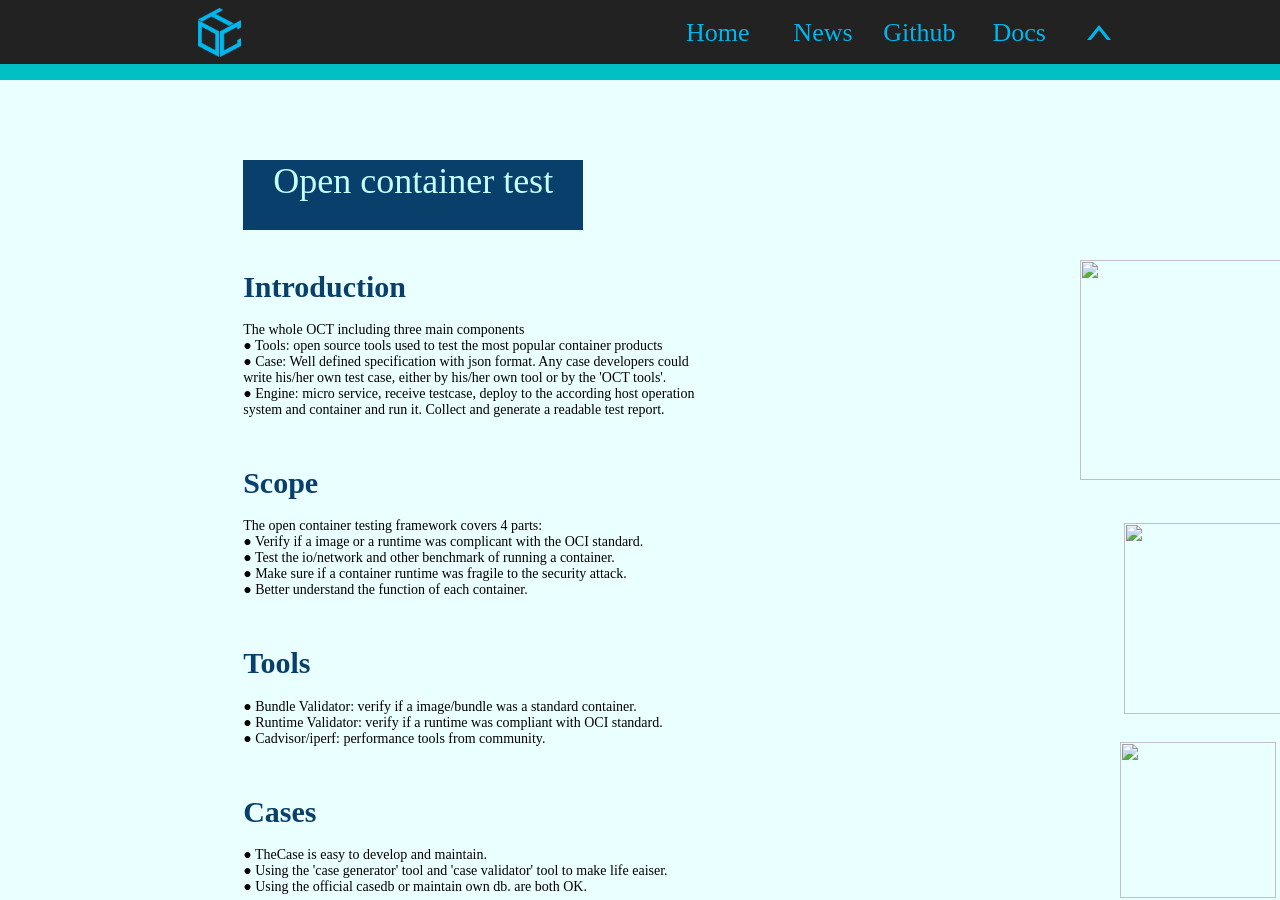
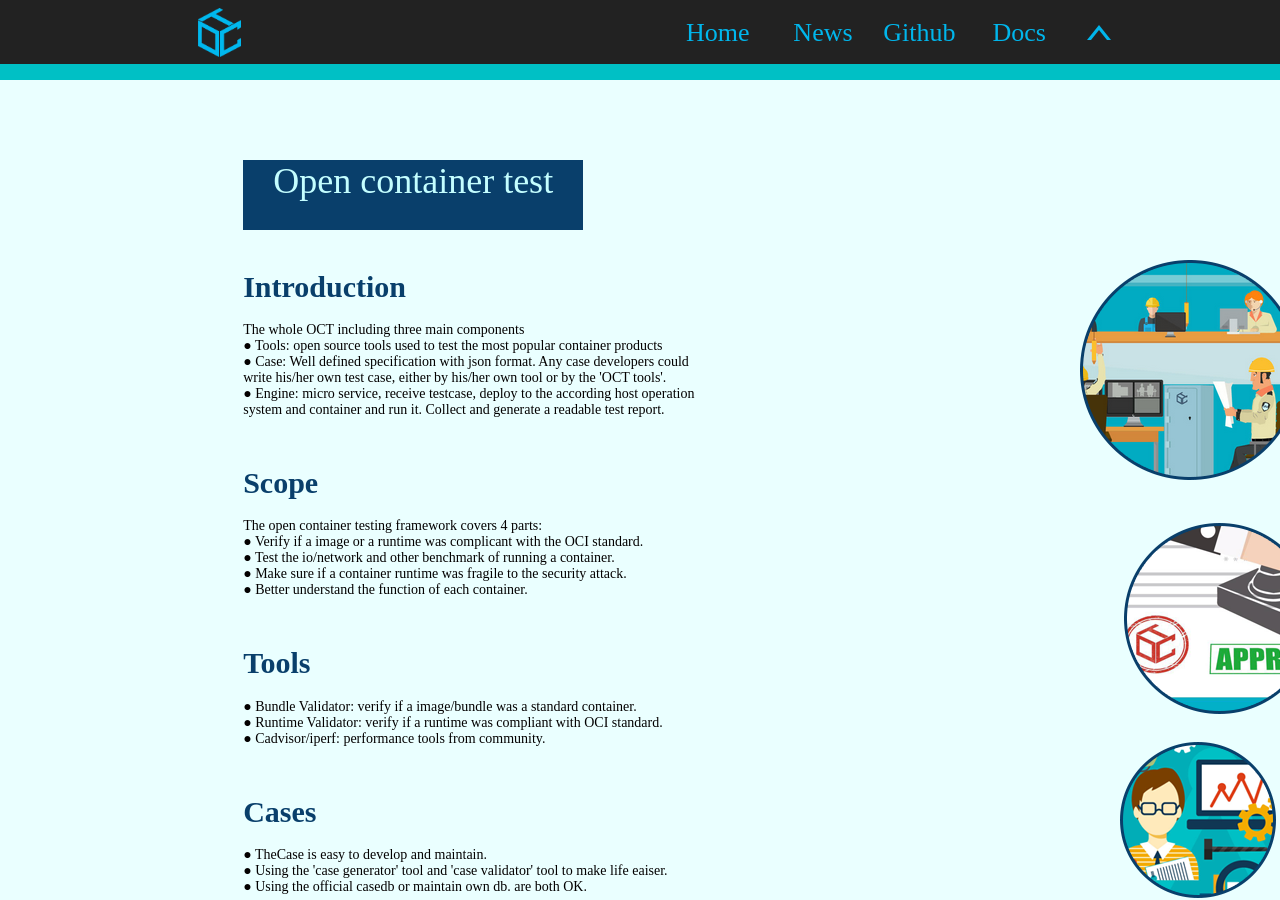
Before and after one commit to ociweb/ociweb.github.io, a Jekyll site: the page index.html, which Jekyll copies as it is, in a window 1280 px wide and 900 px high, scrolled down 453 px. Built offline with Jekyll 4.4.1, drawn with Linux system fonts in a browser that asks for light colours.

Commit message:
Update index.html

```diff
--- a/index.html
+++ b/index.html
@@ -40,11 +40,11 @@ function MM_showHideLayers() { //v9.0
 <body onload="MM_showHideLayers('apDiv13','','hide');MM_showHideLayers('fw','','hide');MM_showHideLayers('gj','','hide');MM_showHideLayers('cs','','hide');MM_showHideLayers('yq','','hide');MM_showHideLayers('js','','hide');MM_showHideLayers('dX','','hide')">
 <div id="zong">
   <div id="apDiv13" onclick="MM_showHideLayers('apDiv13','','hide','fw','','hide')">
-    <div class="big" id="js" onclick="MM_showHideLayers('apDiv13','','hide','js','','hide')"><img src="images/images/bigintroduction.png" width="1019" height="815" /></div>
+    <div class="big" id="js" onclick="MM_showHideLayers('apDiv13','','hide','js','','hide')"><img src="assets/img/bigintroduction.png" width="1019" height="815" /></div>
     <div class="big" id="fw"><img src="images/images/bigscope.png" width="1019" height="815" /></div>
-    <div id="gj" onclick="MM_showHideLayers('apDiv13','','hide','gj','','hide')"><img src="images/images/bigtools.png" width="1019" height="815" /></div>
-  <div id="cs" onclick="MM_showHideLayers('apDiv13','','hide','cs','','hide')"><img src="images/images/bigCases.png" width="1019" height="815" /></div>
-  <div id="yq" onclick="MM_showHideLayers('apDiv13','','hide','yq','','hide')"><img src="images/images/bigEngine.png" width="1019" height="815" /></div>
+    <div id="gj" onclick="MM_showHideLayers('apDiv13','','hide','gj','','hide')"><img src="assets/img/bigtools.png" width="1019" height="815" /></div>
+  <div id="cs" onclick="MM_showHideLayers('apDiv13','','hide','cs','','hide')"><img src="assets/img/bigCases.png" width="1019" height="815" /></div>
+  <div id="yq" onclick="MM_showHideLayers('apDiv13','','hide','yq','','hide')"><img src="assets/img/bigEngine.png" width="1019" height="815" /></div>
   </div>
   <div id="top">
     <table width="100%" border="0">
@@ -117,11 +117,11 @@ function MM_showHideLayers() { //v9.0
           </tr>
         </table>
       </div>
-      <div id="apDiv8" onclick="MM_showHideLayers('apDiv13','','show');MM_showHideLayers('js','','show');MM_showHideLayers('dX','','show')"><a href="#" onmouseout="MM_swapImgRestore()" onmouseover="MM_swapImage('introduction','','images/intorductionimg.png',1)"><img src="images/intorduction.png" name="introduction" width="220" height="220" border="0" id="introduction" /></a></div>
-      <div id="apDiv9" onclick="MM_showHideLayers('apDiv13','','show');MM_showHideLayers('fw','','show');MM_showHideLayers('dX','','show')"><a href="#" onmouseout="MM_swapImgRestore()" onmouseover="MM_swapImage('scope','','images/scopeimg.png',1)"><img src="images/scope.png" name="scope" width="191" height="191" border="0" id="scope" /></a></div>
-      <div id="apDiv11" onclick="MM_showHideLayers('apDiv13','','show');MM_showHideLayers('dX','','show');MM_showHideLayers('cs','','show')"><a href="#" onmouseout="MM_swapImgRestore()" onmouseover="MM_swapImage('cases','','images/casesimg.png',0)"><img src="images/cases.png" name="cases" width="144" height="144" border="0" id="cases" /></a></div>
-      <div id="apDiv12" onclick="MM_showHideLayers('apDiv13','','show');MM_showHideLayers('dX','','show');MM_showHideLayers('yq','','show')"><a href="#" onmouseout="MM_swapImgRestore()" onmouseover="MM_swapImage('engine','','images/engineimg.png',1)"><img src="images/engine.png" name="engine" width="131" height="131" border="0" id="engine" /></a></div>
-  <div id="apDiv10" onclick="MM_showHideLayers('apDiv13','','show');MM_showHideLayers('gj','','show');MM_showHideLayers('dX','','show')"><a href="#" onmouseout="MM_swapImgRestore()" onmouseover="MM_swapImage('tools','','images/toolsimg.png',1)"><img src="images/tools.png" name="tools" width="156" height="156" border="0" id="tools" /></a></div>
+      <div id="apDiv8" onclick="MM_showHideLayers('apDiv13','','show');MM_showHideLayers('js','','show');MM_showHideLayers('dX','','show')"><a href="#" onmouseout="MM_swapImgRestore()" onmouseover="MM_swapImage('introduction','','assets/img/intorductionimg.png',1)"><img src="assets/img/intorduction.png" name="introduction" width="220" height="220" border="0" id="introduction" /></a></div>
+      <div id="apDiv9" onclick="MM_showHideLayers('apDiv13','','show');MM_showHideLayers('fw','','show');MM_showHideLayers('dX','','show')"><a href="#" onmouseout="MM_swapImgRestore()" onmouseover="MM_swapImage('scope','','assets/img/scopeimg.png',1)"><img src="assets/img/scope.png" name="scope" width="191" height="191" border="0" id="scope" /></a></div>
+      <div id="apDiv11" onclick="MM_showHideLayers('apDiv13','','show');MM_showHideLayers('dX','','show');MM_showHideLayers('cs','','show')"><a href="#" onmouseout="MM_swapImgRestore()" onmouseover="MM_swapImage('cases','','assets/img/casesimg.png',0)"><img src="assets/img/cases.png" name="cases" width="144" height="144" border="0" id="cases" /></a></div>
+      <div id="apDiv12" onclick="MM_showHideLayers('apDiv13','','show');MM_showHideLayers('dX','','show');MM_showHideLayers('yq','','show')"><a href="#" onmouseout="MM_swapImgRestore()" onmouseover="MM_swapImage('engine','','assets/img/engineimg.png',1)"><img src="assets/img/engine.png" name="engine" width="131" height="131" border="0" id="engine" /></a></div>
+  <div id="apDiv10" onclick="MM_showHideLayers('apDiv13','','show');MM_showHideLayers('gj','','show');MM_showHideLayers('dX','','show')"><a href="#" onmouseout="MM_swapImgRestore()" onmouseover="MM_swapImage('tools','','assets/img/toolsimg.png',1)"><img src="assets/img/tools.png" name="tools" width="156" height="156" border="0" id="tools" /></a></div>
     </div>
   </div>
   <div id="button">
```
